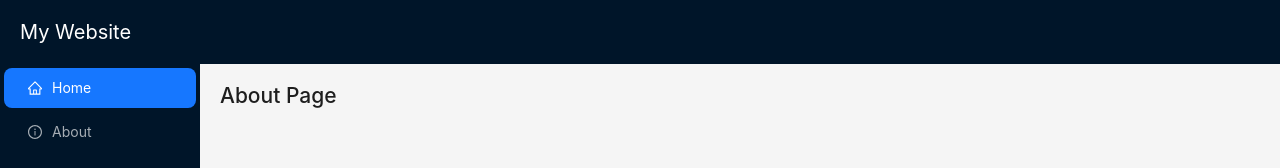
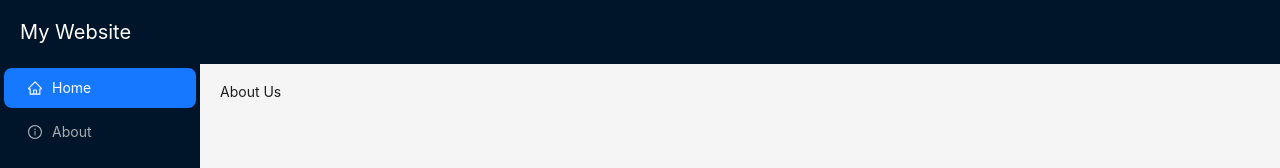
Before and after one commit to FaizanRana768/Ant-Design, a React (Vite) app: page /about in a window 1280 px wide. Shown: the top 168 px of the page. Built offline with nearby package versions, Linux system fonts and the light colour scheme.

Commit message:
make the about page

```diff
--- a/src/components/MainContent.jsx
+++ b/src/components/MainContent.jsx
@@ -2,12 +2,13 @@
 import React from "react";
 import { Routes, Route } from "react-router-dom";
 import Home from "../pages/Home";
+import AboutUs from "../pages/AboutUs";
 
 const { Content } = Layout;
 
 const routes = [
   { path: "/", element: <Home /> },
-  { path: "/about", element: <h2>About Page</h2> },
+  { path: "/about", element: <AboutUs /> },
   { path: "/gallery", element: <h2>Gallery Page</h2> },
   { path: "/contact", element: <h2>Contact Page</h2> },
   { path: "/blog", element: <h2>Blog Page</h2> },
--- /dev/null
+++ b/src/pages/AboutUs.jsx
@@ -0,0 +1,11 @@
+import React from 'react'
+
+const AboutUs = () => {
+  return (
+    <div>
+      About Us
+    </div>
+  )
+}
+
+export default AboutUs
```
